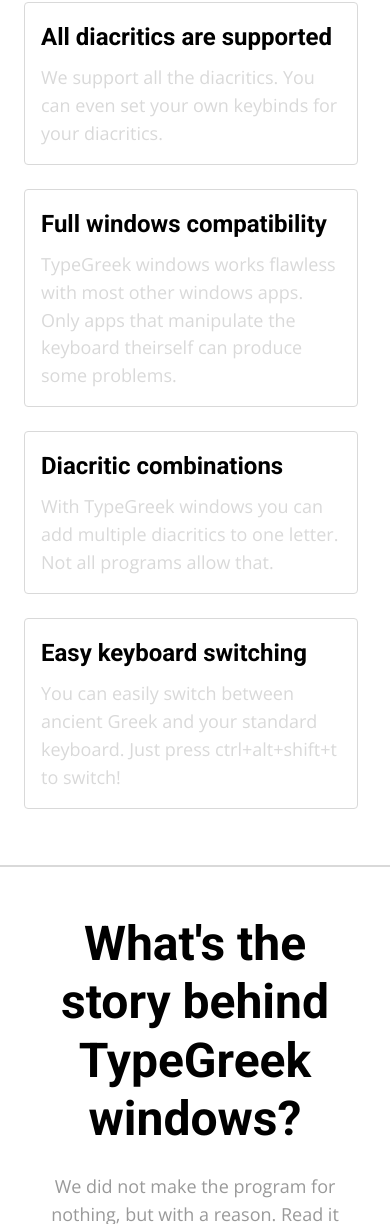
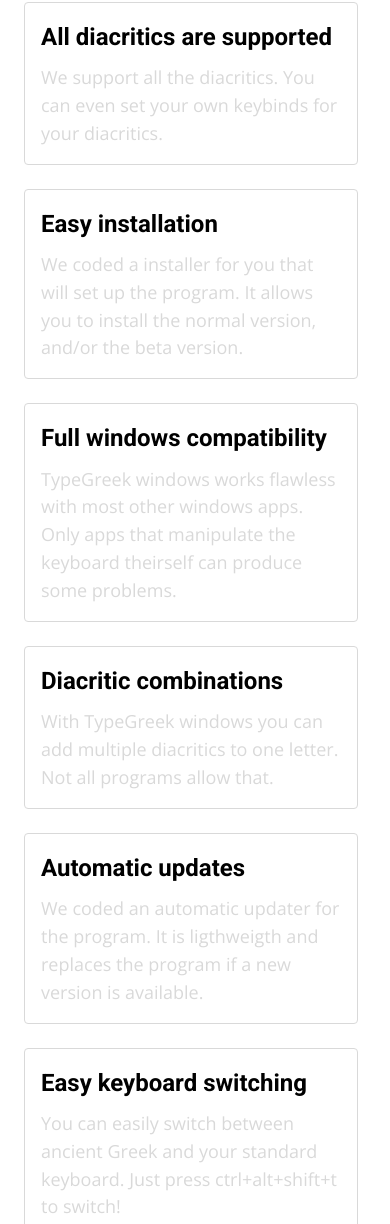
Before and after one commit to StickyPiston-development/typegreek-windows, a website built with Parcel: page index.html in a window 390 px wide. Shown: the part 2637-3861 px from the top of the page. Built offline with nearby package versions, Linux system fonts and the light colour scheme; no server answers.

Commit message:
Added more features to features

```diff
--- a/components/feature-card.css
+++ b/components/feature-card.css
@@ -31,6 +31,8 @@
 
 
 
+
+
 @media(max-width: 479px) {
   .feature-card-feature-card {
     margin-left: var(--dl-space-space-doubleunit);
--- a/home.css
+++ b/home.css
@@ -27,6 +27,8 @@
 .feature-card-root-class-name {
   width: 100%;
 }
+
+
 
 
 
--- a/index.html
+++ b/index.html
@@ -256,6 +256,20 @@
                 </span>
               </div>
               <div
+                class="feature-card-feature-card feature-card-root-class-name6"
+              >
+                <h2 class="feature-card-text">
+                  <span>Easy installation</span>
+                </h2>
+                <span class="feature-card-text1">
+                  <span>
+                    We coded a installer for you that will set up the program.
+                    It allows you to install the normal version, and/or the beta
+                    version.
+                  </span>
+                </span>
+              </div>
+              <div
                 class="feature-card-feature-card feature-card-root-class-name4"
               >
                 <h2 class="feature-card-text">
@@ -279,6 +293,20 @@
                   <span>
                     With TypeGreek windows you can add multiple diacritics to
                     one letter. Not all programs allow that.
+                  </span>
+                </span>
+              </div>
+              <div
+                class="feature-card-feature-card feature-card-root-class-name5"
+              >
+                <h2 class="feature-card-text">
+                  <span>Automatic updates</span>
+                </h2>
+                <span class="feature-card-text1">
+                  <span>
+                    We coded an automatic updater for the program. It is
+                    ligthweigth and replaces the program if a new version is
+                    available.
                   </span>
                 </span>
               </div>
--- a/review.css
+++ b/review.css
@@ -532,6 +532,10 @@
     padding-left: var(--dl-space-space-fiveunits);
     padding-right: var(--dl-space-space-fiveunits);
   }
+  .review-text6 {
+    margin-left: var(--dl-space-space-doubleunit);
+    margin-bottom: var(--dl-space-space-doubleunit);
+  }
   .review-container3 {
     height: 104px;
     flex-wrap: wrap;
@@ -598,6 +602,8 @@
   }
   .review-text6 {
     text-align: center;
+    margin-left: var(--dl-space-space-doubleunit);
+    margin-bottom: var(--dl-space-space-doubleunit);
   }
   .review-container3 {
     width: 323px;
```
Also changed, not shown: review.html (+1 -1 lines).
